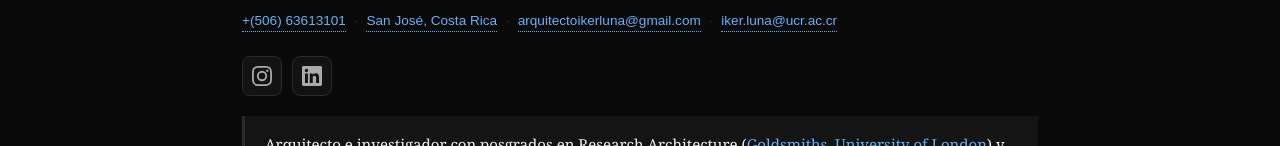
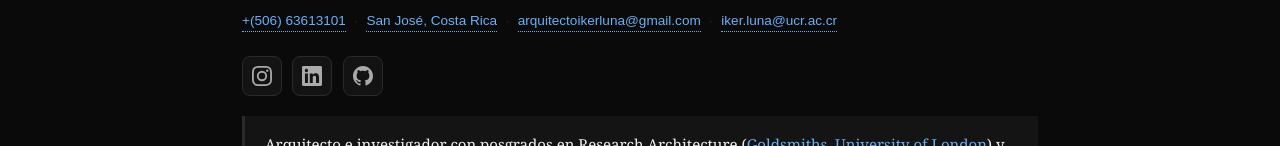
Before and after one commit to iluna007/il, a React (Vite) app: page / in a window 1280 px wide. Shown: the part 162-308 px from the top of the page. Built offline with nearby package versions, Linux system fonts and the light colour scheme.

Commit message:
Add GitHub social link and UCR faculty profile URL in bio.

```diff
--- a/src/components/SocialLinks.jsx
+++ b/src/components/SocialLinks.jsx
@@ -12,6 +12,14 @@ const icons = {
       <path
         fill="currentColor"
         d="M20.447 20.452h-3.554v-5.569c0-1.328-.027-3.037-1.852-3.037-1.853 0-2.136 1.445-2.136 2.939v5.667H9.351V9h3.414v1.561h.046c.477-.9 1.637-1.85 3.37-1.85 3.601 0 4.267 2.37 4.267 5.455v6.286zM5.337 7.433a1.999 1.999 0 1 1 0-4.001 1.999 1.999 0 0 1 0 4.001zM7.119 20.452H3.555V9h3.564v11.452zM22.225 0H1.771C.792 0 0 .774 0 1.729v20.542C0 23.227.792 24 1.771 24h20.451C23.2 24 24 23.227 24 22.271V1.729C24 .774 23.2 0 22.222 0h.003z"
+      />
+    </svg>
+  ),
+  github: (
+    <svg viewBox="0 0 24 24" width="20" height="20" aria-hidden="true">
+      <path
+        fill="currentColor"
+        d="M12 0C5.37 0 0 5.37 0 12c0 5.3 3.438 9.8 8.205 11.385.6.113.82-.258.82-.577 0-.285-.01-1.04-.015-2.04-3.338.724-4.042-1.61-4.042-1.61-.546-1.385-1.335-1.755-1.335-1.755-1.087-.744.084-.729.084-.729 1.205.084 1.838 1.236 1.838 1.236 1.07 1.835 2.809 1.305 3.495.998.108-.776.417-1.305.76-1.605-2.665-.3-5.466-1.332-5.466-5.93 0-1.31.465-2.38 1.235-3.22-.124-.303-.535-1.524.117-3.176 0 0 1.008-.322 3.3 1.23.96-.267 1.98-.399 3-.405 1.02.006 2.04.138 3 .405 2.29-1.552 3.297-1.23 3.297-1.23.653 1.653.242 2.874.118 3.176.77.84 1.235 1.91 1.235 3.22 0 4.61-2.805 5.625-5.475 5.92.43.37.823 1.102.823 2.222 0 1.606-.015 2.896-.015 3.286 0 .315.21.69.825.57C20.565 21.795 24 17.295 24 12c0-6.63-5.37-12-12-12z"
       />
     </svg>
   ),
--- a/src/data/cvData.js
+++ b/src/data/cvData.js
@@ -17,6 +17,11 @@ const socialLinks = [
     id: "linkedin",
     url: "https://www.linkedin.com/in/iker-l-05484b80/?skipRedirect=true",
     label: { es: "LinkedIn — Iker Luna", en: "LinkedIn — Iker Luna" },
+  },
+  {
+    id: "github",
+    url: "https://github.com/iluna007",
+    label: { es: "GitHub — Iker Luna", en: "GitHub — Iker Luna" },
   },
 ];
 
@@ -59,7 +64,8 @@ export const cvData = {
         "Nicaragua": "https://es.wikipedia.org/wiki/Nicaragua",
         "Honduras": "https://es.wikipedia.org/wiki/Honduras",
         "Gaza": "https://es.wikipedia.org/wiki/Franja_de_Gaza",
-        "Escuela de Arquitectura de la Universidad de Costa Rica": "https://arquis.ucr.ac.cr/",
+        "Escuela de Arquitectura de la Universidad de Costa Rica":
+          "https://arquis.ucr.ac.cr/docencia/docentes/iker-luna/imprimir.html?empotrar=true&ruta=https%3A%2F%2Farquis.ucr.ac.cr%2Fdocencia%2Fdocentes%2Fiker-luna.html",
       },
     },
     sections: {
@@ -483,7 +489,8 @@ export const cvData = {
         "Nicaragua": "https://en.wikipedia.org/wiki/Nicaragua",
         "Honduras": "https://en.wikipedia.org/wiki/Honduras",
         "Gaza": "https://en.wikipedia.org/wiki/Gaza_Strip",
-        "School of Architecture, University of Costa Rica": "https://arquitectura.ucr.ac.cr/",
+        "School of Architecture, University of Costa Rica":
+          "https://arquis.ucr.ac.cr/docencia/docentes/iker-luna/imprimir.html?empotrar=true&ruta=https%3A%2F%2Farquis.ucr.ac.cr%2Fdocencia%2Fdocentes%2Fiker-luna.html",
       },
     },
     sections: {
```
